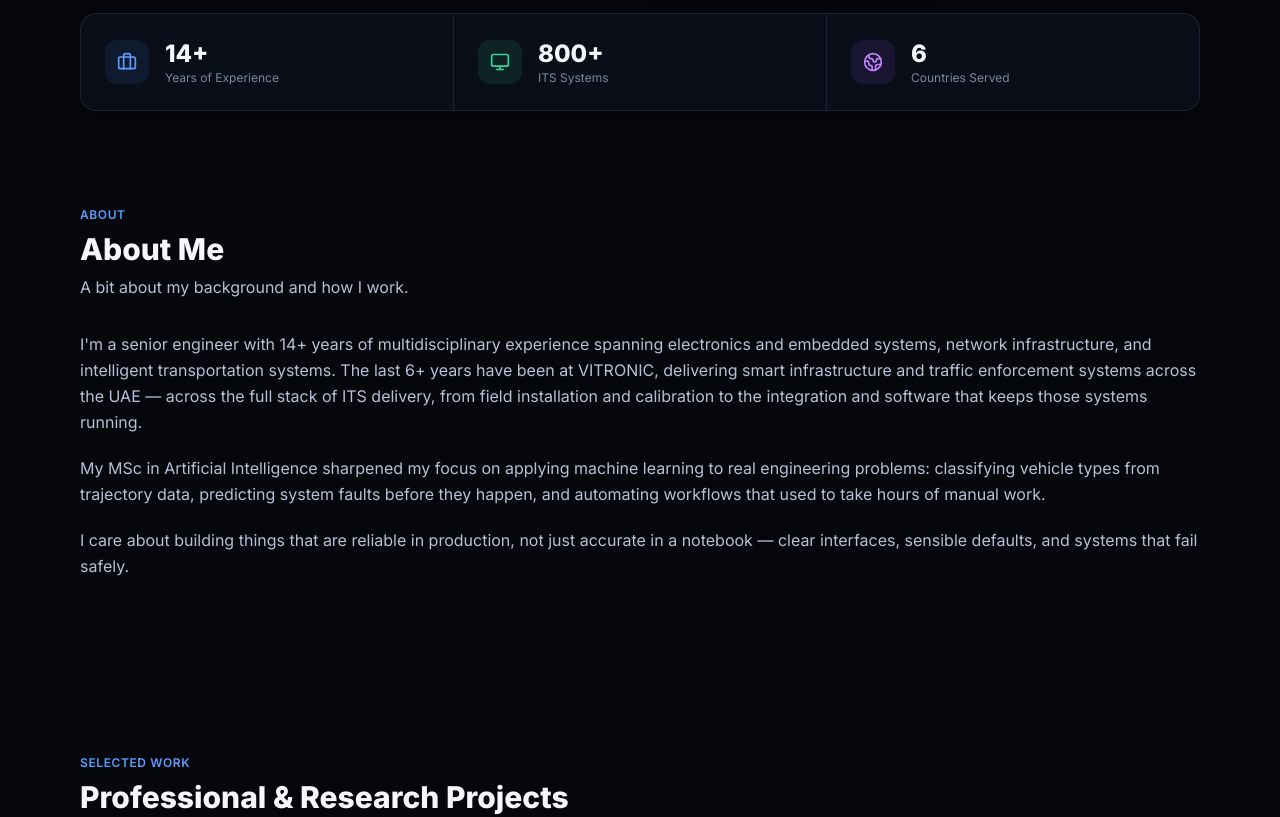
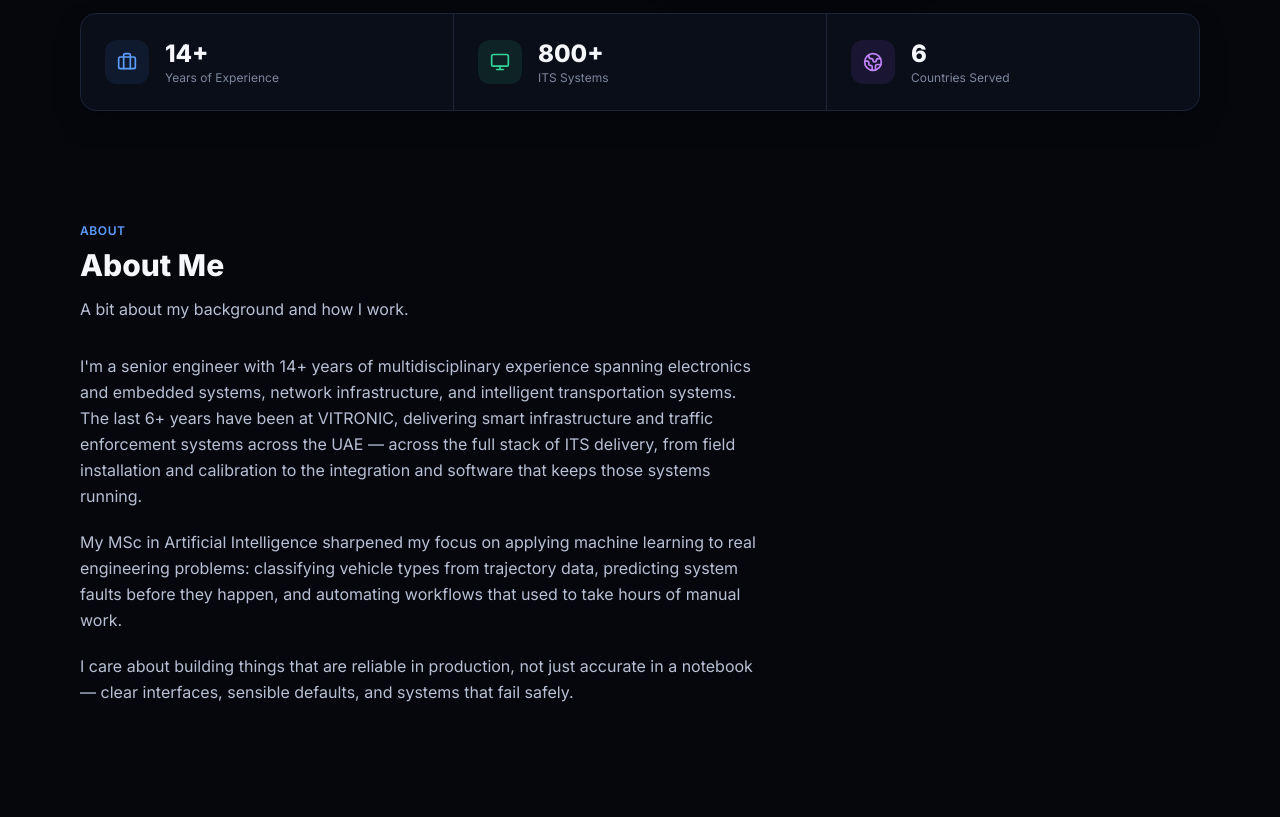
Before and after one commit to Mahyoub88/Mahyoub88.github.io, a React (Vite) app: page / in a window 1280 px wide. Shown: the part 740-1557 px from the top of the page. Built offline with nearby package versions, Linux system fonts and the light colour scheme.

Commit message:
feat(about): capability cards and a constrained reading measure [skip ci]
Adds the Systems Integration / Field Engineering / Applied AI cards and
caps the body at 68ch so lines stay in the comfortable reading range.

Written via AI Shared Memory MCP by Mahyoub88.

```diff
--- a/src/components/About.tsx
+++ b/src/components/About.tsx
@@ -1,24 +1,53 @@
+import { Network, Wrench, BrainCircuit } from 'lucide-react'
 import { useContent } from '../context/ContentContext'
 import { Container } from './Container'
+
+const cardIcons = [Network, Wrench, BrainCircuit]
 
 export function About() {
   const { content } = useContent()
   const { about } = content
+  const cards = about.cards ?? []
 
   return (
-    <section id="about" className="py-20">
+    <section id="about" className="py-24">
       <Container className="max-w-4xl">
         <p className="text-xs font-semibold tracking-wider text-brand-blue-400">ABOUT</p>
-        <h2 className="mt-2 text-3xl font-extrabold text-[var(--text-1)]">{about.heading}</h2>
-        <p className="mt-2 text-[var(--text-2)]">{about.subheading}</p>
+        <h2 className="mt-2 text-3xl font-extrabold leading-tight text-[var(--text-1)]">
+          {about.heading}
+        </h2>
+        {about.subheading && <p className="mt-3 text-[var(--text-2)]">{about.subheading}</p>}
 
-        <div className="mt-8 space-y-5">
+        {/* max-w-[68ch] keeps the measure inside the comfortable reading range. */}
+        <div className="mt-8 max-w-[68ch] space-y-5">
           {about.paragraphs.map((p, i) => (
             <p key={i} className="leading-relaxed text-[var(--text-2)]">
               {p}
             </p>
           ))}
         </div>
+
+        {cards.length > 0 && (
+          <div className="mt-12 grid grid-cols-1 gap-5 sm:grid-cols-3">
+            {cards.map((card, i) => {
+              const Icon = cardIcons[i % cardIcons.length]
+              return (
+                <div
+                  key={card.id}
+                  className="rounded-2xl border border-[var(--border-1)] bg-[var(--surface-1)] p-5 shadow-[var(--shadow-card)]"
+                >
+                  <span className="flex h-10 w-10 items-center justify-center rounded-xl bg-brand-blue-500/10 text-brand-blue-400">
+                    <Icon size={18} />
+                  </span>
+                  <h3 className="mt-4 text-sm font-bold text-[var(--text-1)]">{card.title}</h3>
+                  <p className="mt-2 text-sm leading-relaxed text-[var(--text-2)]">
+                    {card.description}
+                  </p>
+                </div>
+              )
+            })}
+          </div>
+        )}
       </Container>
     </section>
   )
```
